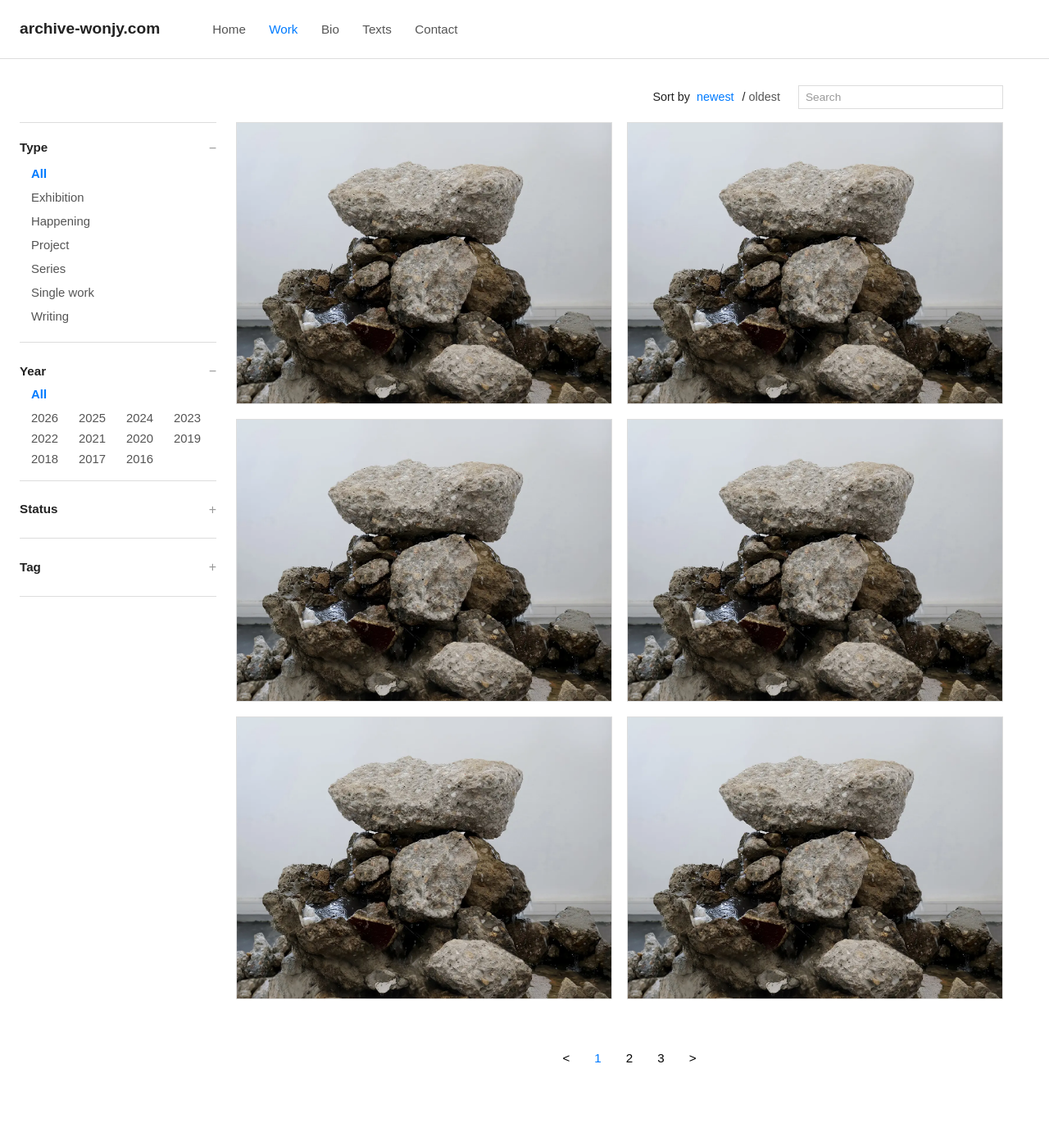
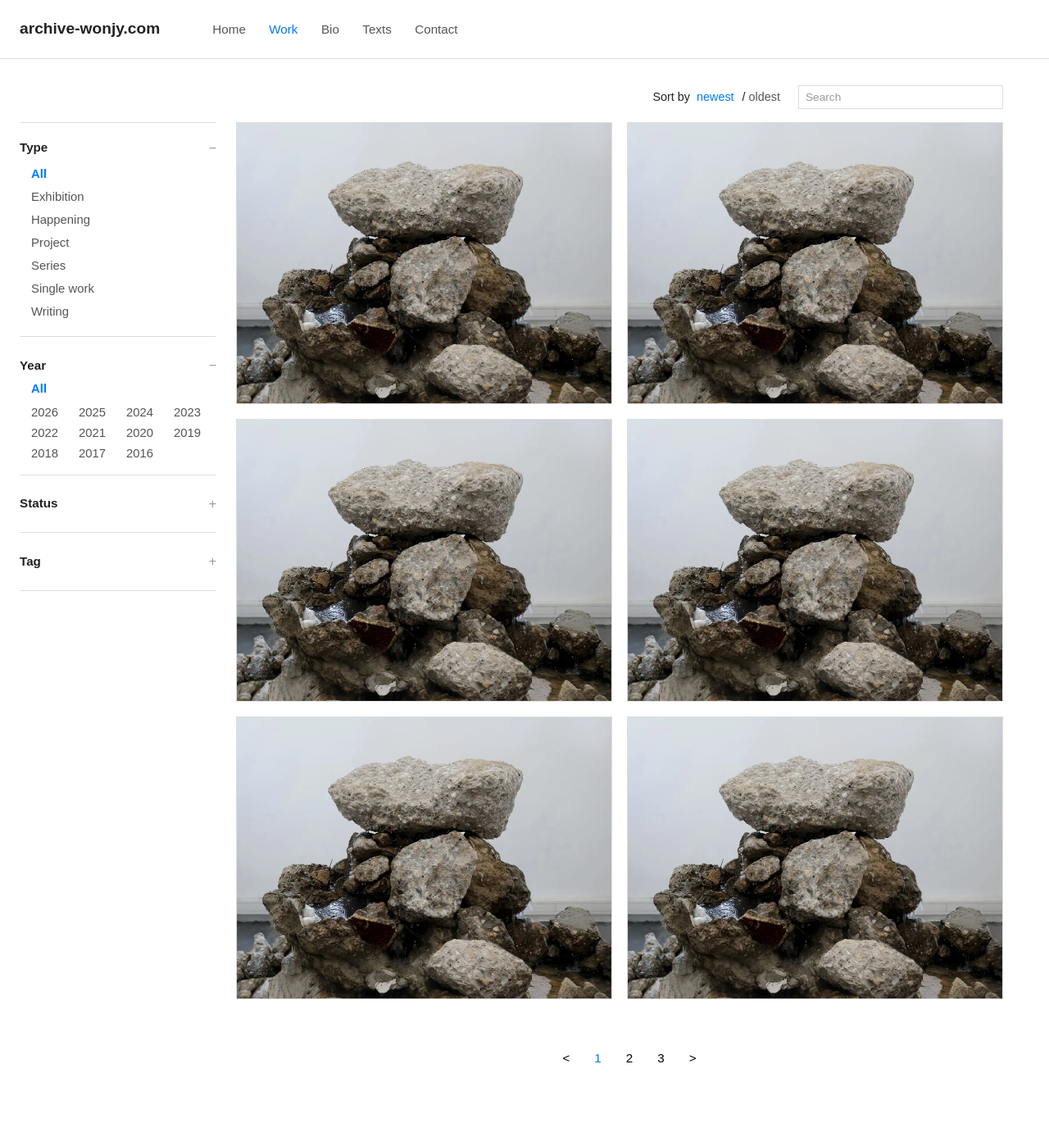
Before and after one commit to Won-Jy/archive-wonjy, a Jekyll site: the page built from work.html, in a window 1280 px wide. Shown: the whole page at 82% size. Built offline with Jekyll 4.4.1, drawn with Linux system fonts in a browser that asks for light colours.

Commit message:
Update work.html

```diff
--- a/work.html
+++ b/work.html
@@ -113,7 +113,7 @@ margin: 6px 0 8px;
 .sidebar .filter-body .chip {
   font-size: 0.93em;     /* 폰트 크기 */
   line-height: 1.0;      /* 줄 간격 */
-  margin-bottom: 2px;    /* 항목 간 간격 */
+  margin-bottom: 1px;    /* 항목 간 간격 */
   color: #555;           /* 기본 글자색 (짙은 회색) */
 }
 
```
